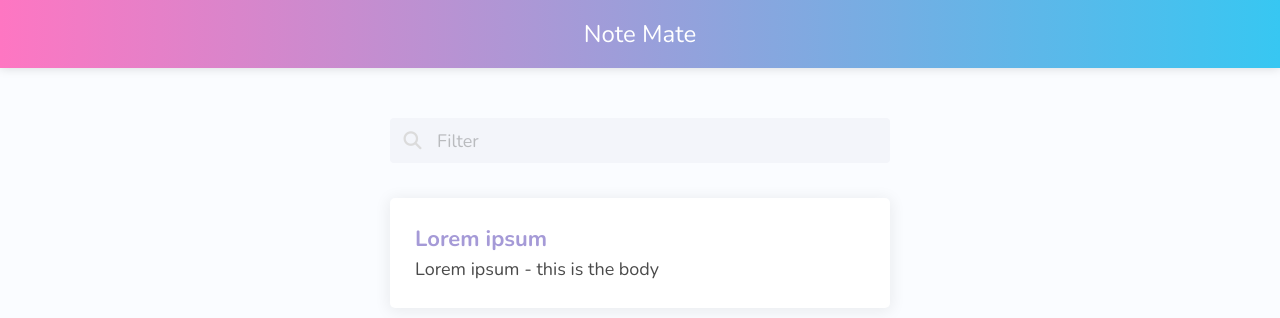
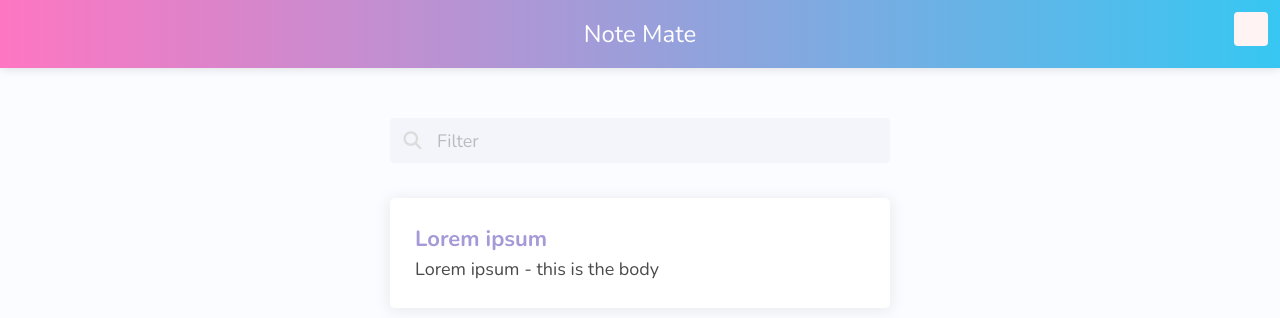
Before and after one commit to jaro17/devstackr-note-app, an Angular app: page / in a window 1280 px wide. Shown: the top 318 px of the page. Built offline with nearby package versions, Linux system fonts and the light colour scheme.

Commit message:
initial commit

```diff
--- a/src/app/note-card/note-card.component.scss
+++ b/src/app/note-card/note-card.component.scss
@@ -22,3 +22,13 @@
     }
   }
 }
+
+.x-button {
+  position: absolute;
+  top: 12px;
+  right: 12px;
+  height: 34px;
+  width: 34px;
+  background-color: $light-red;
+  border-radius: 4px;
+}
```
